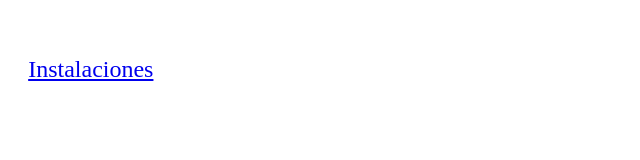
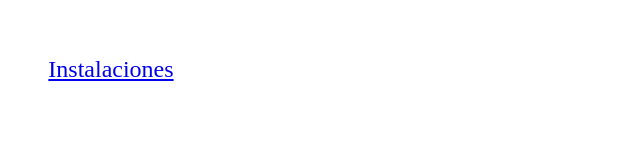
Before and after one commit to santiarroyave/sao-fe-gc-ejercicios-T04-Tablas-DIV-06-2023, a plain HTML site: page Ejercicio12/index.html in a window 1024 px wide. Shown: the top 160 px of the page, 0-640 px from the left. Drawn offline with Linux system fonts and the light colour scheme.

Commit message:
Ej. 12 Mejoras CSS

```diff
--- a/Ejercicio12/css/style.css
+++ b/Ejercicio12/css/style.css
@@ -1,3 +1,7 @@
+*{
+    box-sizing: border-box;
+}
+
 body{
     font-size: 1.5em;
 }
@@ -5,6 +9,7 @@ body{
 .contenedor{
     background-color: #fff;
 	width: 98%;
+    max-width: 1000px;
     margin: auto;
     padding: 2em;
 }
@@ -49,19 +54,11 @@ tr td:nth-child(2){
 
 
 /* 480 768 1024 */
-@media (min-width: 1024px){
-	.contenedor{
-		width: 1000px;
-	}
-}
-
 @media (max-width: 1024px){
 	.contenedor{
 		padding-left: 2%;
 		padding-right: 2%;
-	}
-
-	main section:first-child{
-		margin-top: 50px;
+        max-width: 96%;
+        overflow: scroll;
 	}
 }
```
